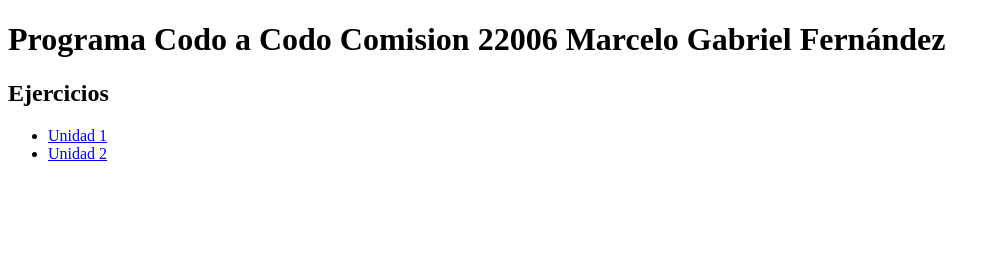
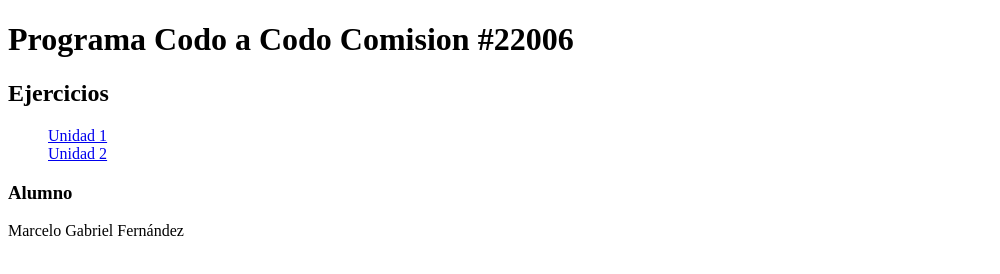
Before and after one commit to kaohhs/codoacodo, a plain HTML site: page index.html in a window 1280 px wide. Shown: the whole page, without its empty margins (0-1000 px from the left). Drawn offline with Linux system fonts and the light colour scheme.

Commit message:
se da sentido al index inicial

```diff
--- a/index.html
+++ b/index.html
@@ -4,19 +4,21 @@
     <meta charset="UTF-8">
     <meta http-equiv="X-UA-Compatible" content="IE=edge">
     <meta name="viewport" content="width=device-width, initial-scale=1.0">
-    <title>Ejercicio 01</title>
+    <title>Codo a Codo Comisión #22006</title>
 </head>
 <body>
-<h1>Programa Codo a Codo Comision 22006 Marcelo Gabriel Fernández</h1>
+<h1>Programa Codo a Codo Comision #22006</h1>
 
 <h2>Ejercicios</h2>
-<ul>
+<ul style="list-style-type: none;">
     <li> <a href="/ej01.html" target="_blank">Unidad 1</a></li>
     <li> <a href="/ej02.html" target="_blank">Unidad 2</a></li>
 
 </ul>
 
 
+<h3>Alumno</h3>
+Marcelo Gabriel Fernández
 
 </body>
 </html>
```
Also changed, not shown: ej02.html (+5 -2 lines).
